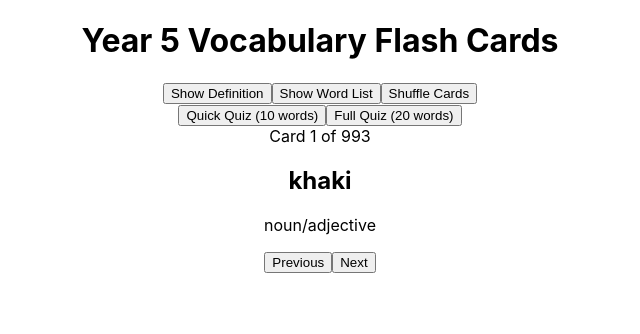
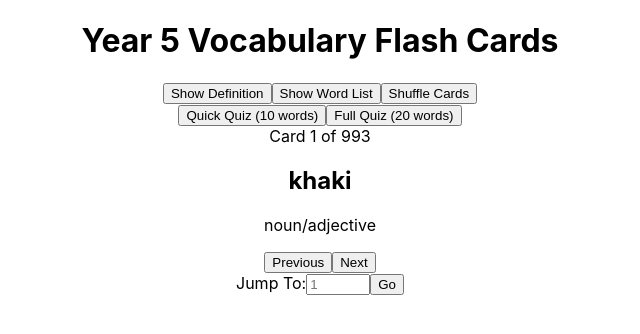
Before and after one commit to sudsk/11plusvocab, a React (Create React App) app: page / in a window 1280 px wide. Shown: the top 334 px of the page, without its empty margins (320-960 px from the left). Built offline with nearby package versions, Linux system fonts and the light colour scheme; the HTML template or start-up script is replaced by a standard one.

Commit message:
Update FlashCardApp.js

```diff
--- a/src/FlashCardApp.js
+++ b/src/FlashCardApp.js
@@ -22,6 +22,17 @@ const FlashCardApp = () => {
   const [score, setScore] = useState(0);
   const [quizComplete, setQuizComplete] = useState(false);
   const [quizOptions, setQuizOptions] = useState([]);
+
+  const [jumpToCard, setJumpToCard] = useState('');
+
+  const handleJumpToCard = () => {
+    const cardNumber = parseInt(jumpToCard);
+    if (cardNumber >= 1 && cardNumber <= displayWords.length) {
+      setCurrentIndex(cardNumber - 1); // Convert to 0-based index
+      setJumpToCard('');
+      setShowDefinition(false);
+    }
+  };
 
   // Function to shuffle cards
   const shuffleCards = () => {
@@ -250,6 +261,25 @@ const FlashCardApp = () => {
               Next
             </button>
           </div>
+          {/* ADD THE JUMP BOX HERE */}
+          <div className="flex justify-center mt-2 gap-2 items-center">
+            <label className="text-sm">Jump To:</label>
+            <input
+              type="number"
+              min="1"
+              max={displayWords.length}
+              value={jumpToCard}
+              onChange={(e) => setJumpToCard(e.target.value)}
+              className="w-16 p-1 border rounded text-center"
+              placeholder="1"
+            />
+            <button
+              onClick={handleJumpToCard}
+              className="bg-blue-500 hover:bg-blue-700 text-white font-bold py-1 px-3 rounded text-sm"
+            >
+              Go
+            </button>
+          </div>
         </div>
       ) : showList ? (
         /* Word List View */
```
